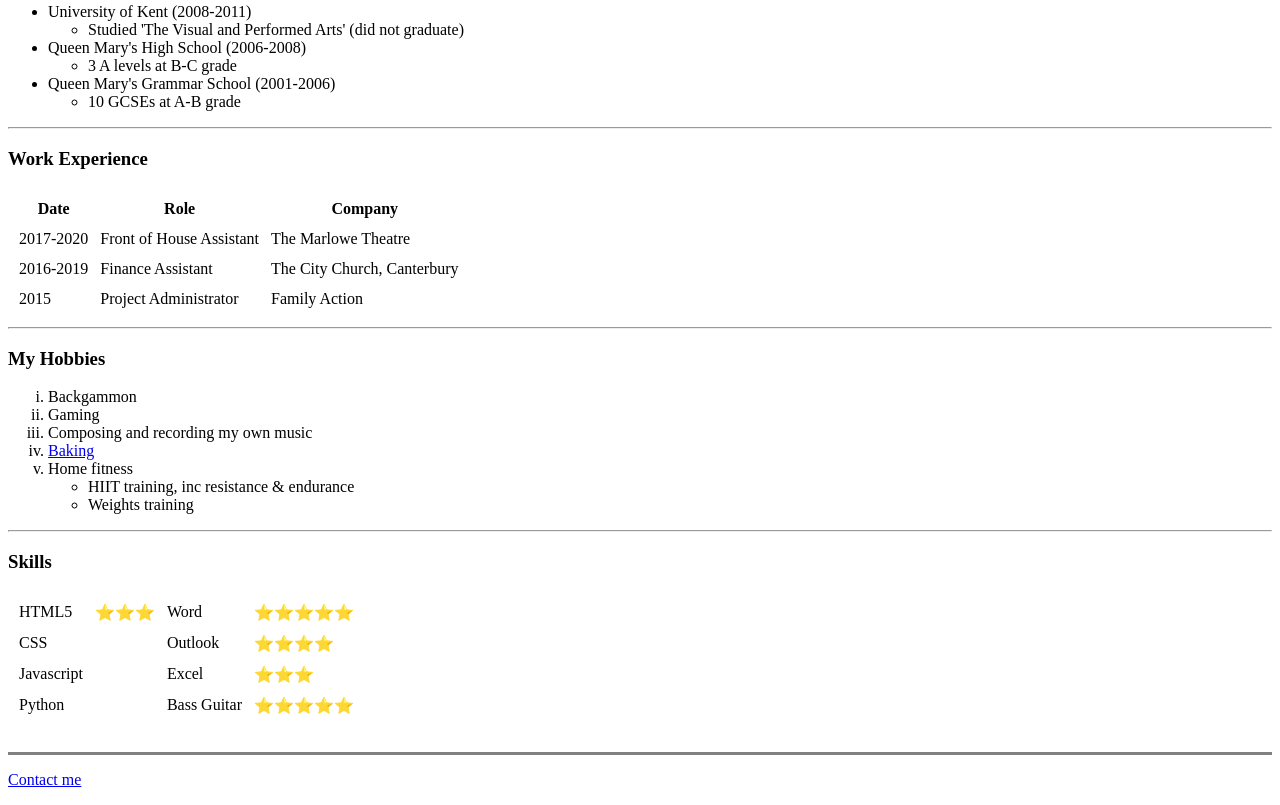
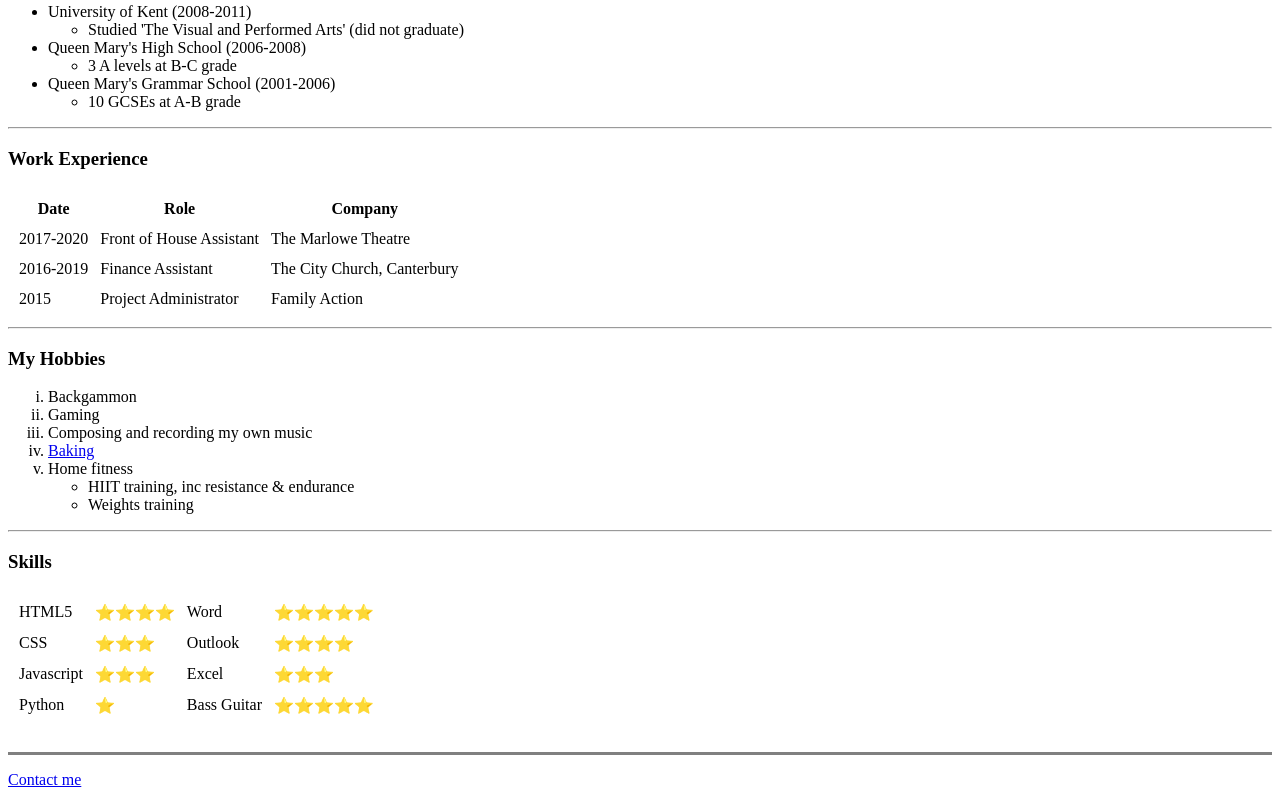
Before and after one commit to 0GhostEgg0/CV, a plain HTML site: page index.html in a window 1280 px wide. Shown: the part 371-1176 px from the top of the page. Drawn offline with Linux system fonts and the light colour scheme.

Commit message:
Update 'Skills' rating
My coding language skills have improved since initial commit.

```diff
--- a/index.html
+++ b/index.html
@@ -90,25 +90,25 @@
     <tbody>
       <tr>
         <td>HTML5</td>
-        <td>⭐️⭐️⭐️</td>
+        <td>⭐️⭐️⭐️⭐️</td>
         <td>Word</td>
         <td>⭐️⭐️⭐️⭐️⭐️</td>
       </tr>
       <tr>
         <td>CSS</td>
-        <td></td>
+        <td>⭐️⭐️⭐️</td>
         <td>Outlook</td>
         <td>⭐️⭐️⭐️⭐️</td>
       </tr>
       <tr>
         <td>Javascript</td>
-        <td></td>
+        <td>⭐️⭐️⭐️</td>
         <td>Excel</td>
         <td>⭐️⭐️⭐️</td>
       </tr>
       <tr>
         <td>Python</td>
-        <td></td>
+        <td>⭐️</td>
         <td>Bass Guitar</td>
         <td>⭐️⭐️⭐️⭐️⭐️</td>
       </tr>
```
